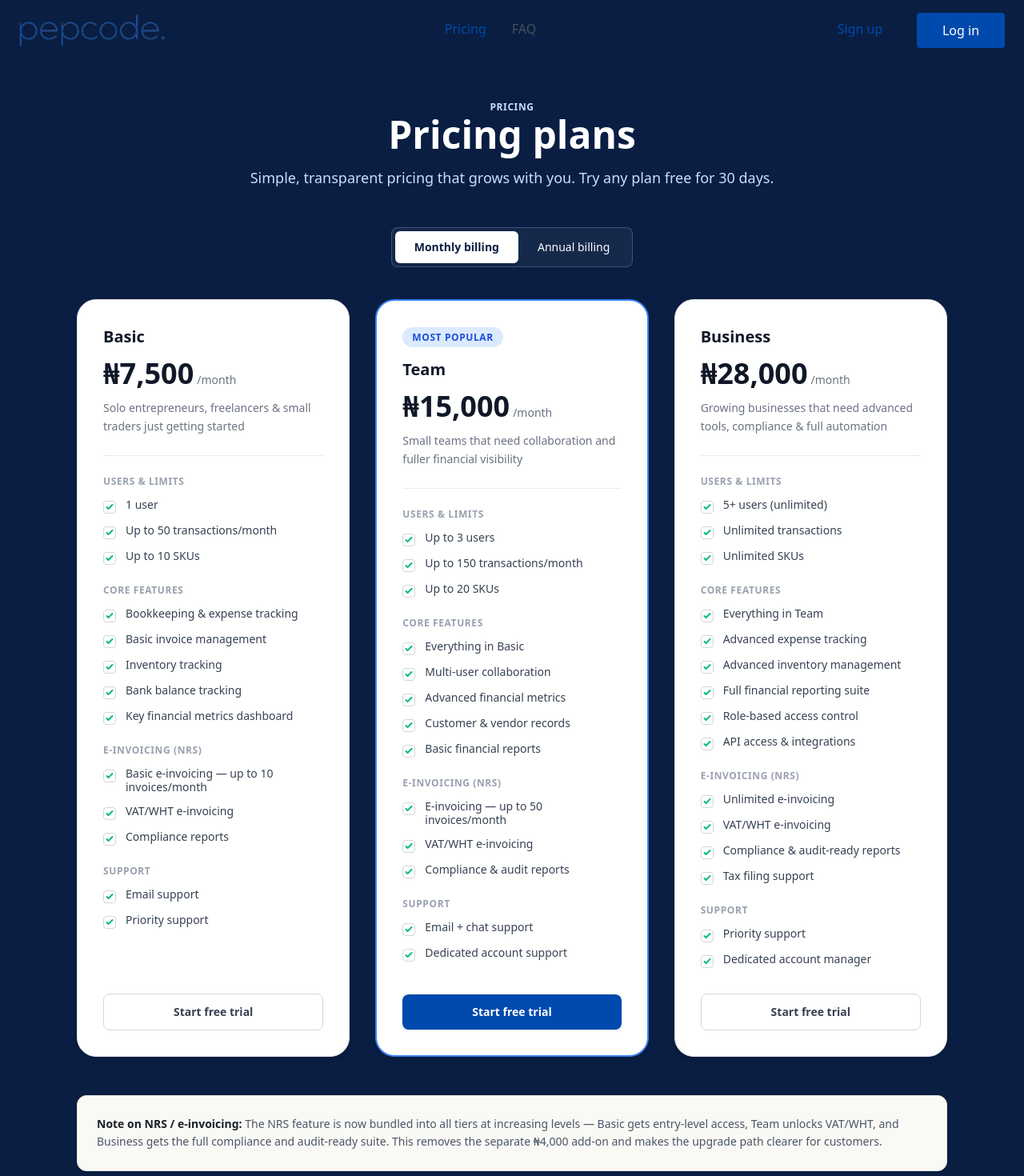
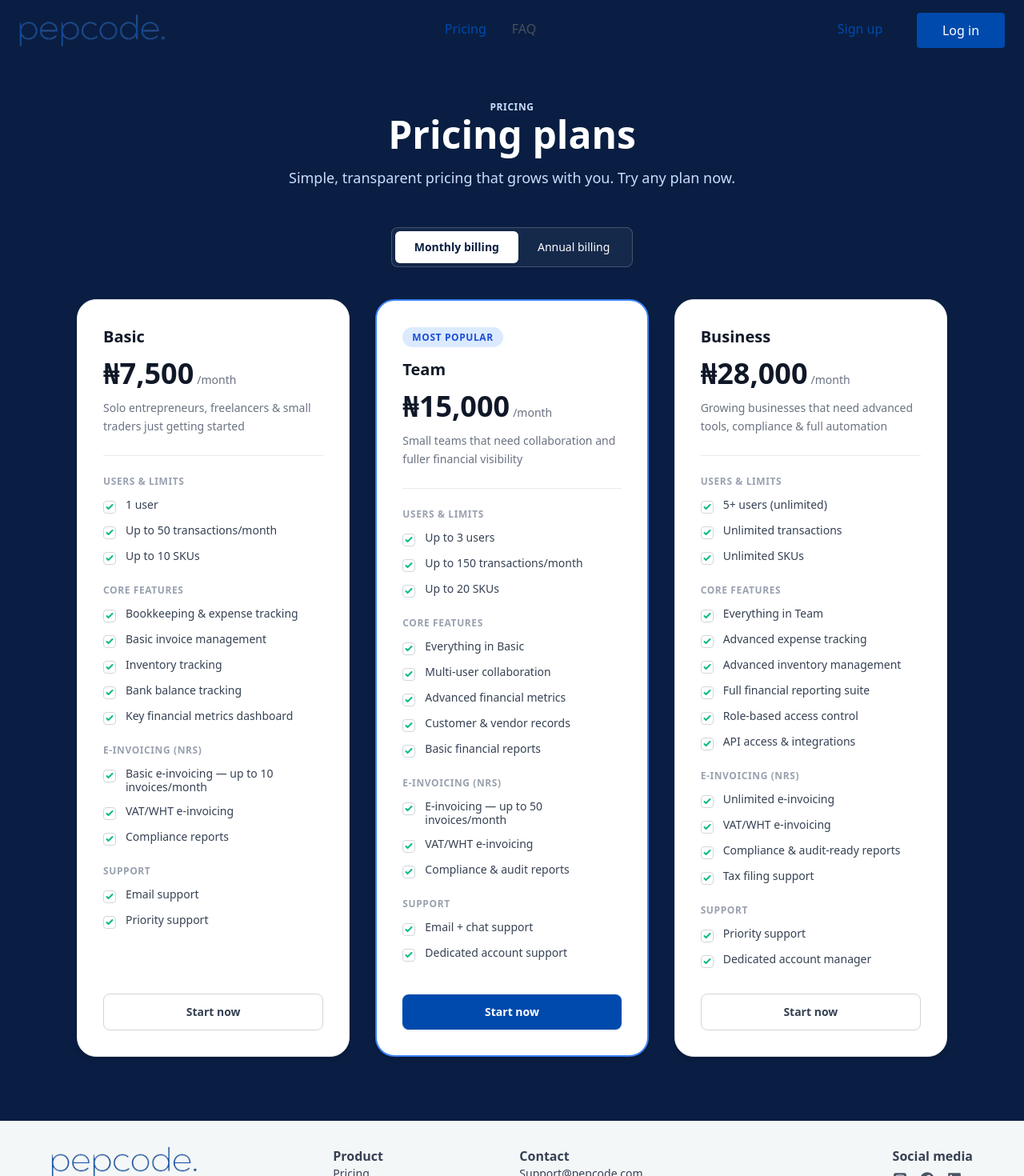
Before and after one commit to emmanuelandyeze/pepcode-website-new, a Next.js app: page /pricing in a window 1280 px wide. Shown: the top 1470 px of the page at 80% size. Built offline with nearby package versions, Linux system fonts and the light colour scheme.

Commit message:
refactor: update pricing page copy, clean up formatting, and comment out the NRS note section

```diff
--- a/app/pricing/page.jsx
+++ b/app/pricing/page.jsx
@@ -290,7 +290,7 @@
             Pricing plans
           </h2>
           <p className="text-[#C7DFFF] text-base md:text-lg max-w-2xl mx-auto">
-            Simple, transparent pricing that grows with you. Try any plan free for 30 days.
+            Simple, transparent pricing that grows with you. Try any plan now.
           </p>
         </div>
       </div>
@@ -299,8 +299,7 @@
       <div className="flex justify-center mb-10 px-4">
         <div className="flex border rounded-lg border-white/20 bg-white/5 p-1 backdrop-blur-sm">
           <button
-            className={`font-medium text-sm px-6 py-2.5 rounded-md cursor-pointer transition-all duration-200 ${
-              billingCycle === "monthly"
+            className={`font-medium text-sm px-6 py-2.5 rounded-md cursor-pointer transition-all duration-200 ${billingCycle === "monthly"
               ? "text-[#091E42] bg-white shadow-sm font-semibold"
               : "text-white hover:text-[#C7DFFF]"
               }`}
@@ -309,8 +308,7 @@
             Monthly billing
           </button>
           <button
-            className={`font-medium text-sm px-6 py-2.5 rounded-md cursor-pointer transition-all duration-200 ${
-              billingCycle === "annual"
+            className={`font-medium text-sm px-6 py-2.5 rounded-md cursor-pointer transition-all duration-200 ${billingCycle === "annual"
               ? "text-[#091E42] bg-white shadow-sm font-semibold"
               : "text-white hover:text-[#C7DFFF]"
               }`}
@@ -327,8 +325,7 @@
           {plans.map((plan, index) => (
             <div
               key={index}
-              className={`flex flex-col bg-white rounded-[24px] p-6 md:p-8 hover:-translate-y-1 transition-all duration-300 shadow-md ${
-                plan.isPopular
+              className={`flex flex-col bg-white rounded-[24px] p-6 md:p-8 hover:-translate-y-1 transition-all duration-300 shadow-md ${plan.isPopular
                 ? "border-2 border-[#3B82F6] shadow-[0_8px_30px_rgb(59,130,246,0.12)]"
                 : "border border-gray-200"
                 }`}
@@ -393,13 +390,12 @@
                   className="block w-full"
                 >
                   <button
-                    className={`w-full py-3 px-4 rounded-lg text-sm font-semibold transition-all duration-200 text-center cursor-pointer ${
-                      plan.isPopular
+                    className={`w-full py-3 px-4 rounded-lg text-sm font-semibold transition-all duration-200 text-center cursor-pointer ${plan.isPopular
                       ? "bg-[#004AAD] hover:bg-[#003B8B] text-white shadow-sm shadow-[#004AAD]/15"
                       : "border border-gray-300 text-gray-700 hover:bg-gray-50 bg-white"
                       }`}
                   >
-                    Start free trial
+                    Start now
                   </button>
                 </a>
               </div>
@@ -409,11 +405,11 @@
       </div>
 
       {/* Bottom Note */}
-      <div className="max-w-6xl px-5 md:px-8 mx-auto mt-12">
+      {/* <div className="max-w-6xl px-5 md:px-8 mx-auto mt-12">
         <div className="bg-[#FAF9F5] border border-[#E6E4DD] rounded-xl p-6 text-sm text-[#4A5568] leading-relaxed shadow-sm text-left">
           <span className="font-semibold text-[#1A202C]">Note on NRS / e-invoicing:</span> The NRS feature is now bundled into all tiers at increasing levels — Basic gets entry-level access, Team unlocks VAT/WHT, and Business gets the full compliance and audit-ready suite. This removes the separate ₦4,000 add-on and makes the upgrade path clearer for customers.
         </div>
-      </div>
+      </div> */}
     </section>
   );
 };
```
Lines whose indentation alone changed are shown as unchanged.
